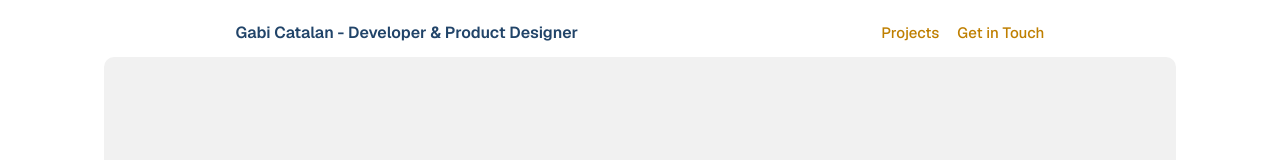
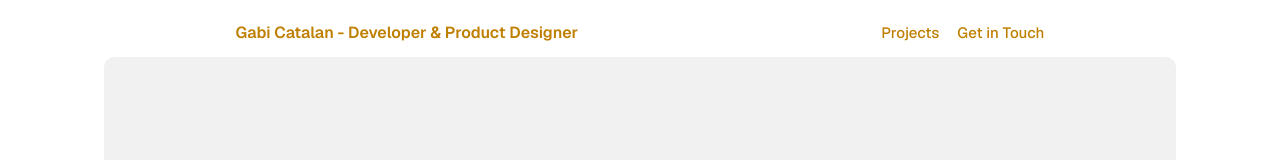
Before and after one commit to gabi-studio/gabifolio, a React (Vite) app: page / in a window 1280 px wide. Shown: the top 160 px of the page. Built offline with nearby package versions, Linux system fonts and the light colour scheme; no server answers; a web font is replaced by a local one.

Commit message:
Add home link to header

```diff
--- a/src/components/Header/Header.jsx
+++ b/src/components/Header/Header.jsx
@@ -3,7 +3,7 @@ import './Header.css';
 export default function Header() {
   return (
     <header className="header">
-      <h1>Gabi Catalan - Developer & Product Designer</h1>
+      <h1><a href="/">Gabi Catalan - Developer & Product Designer</a></h1>
         <nav className="header-nav">
             <ul className="header-nav-list">
                 <li><a href="#projects">Projects</a></li>
```
